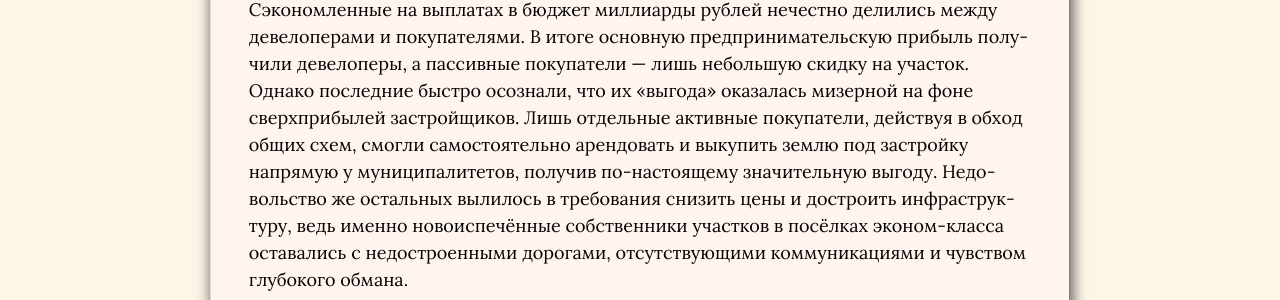
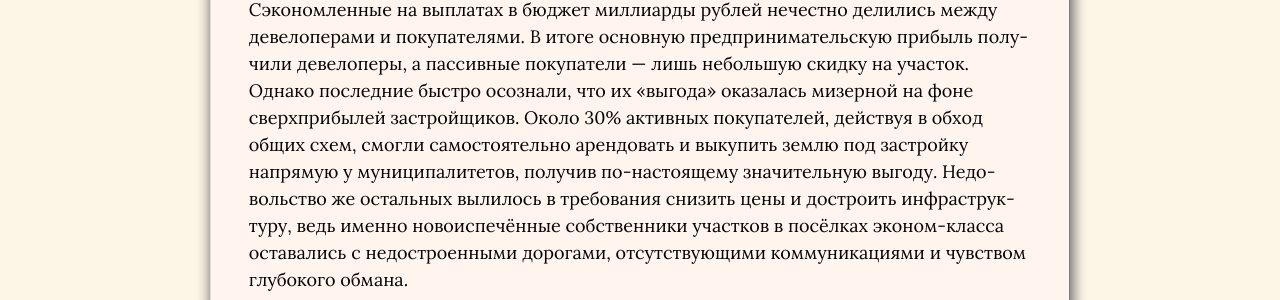
Before and after one commit to SergSi/land-use-art, a Jekyll site: the page built from _posts/2025-08-25-reforma.md, in a window 1280 px wide and 900 px high, scrolled down 11907 px. Shown: the part 262-562 px from the top of the window. Built offline with Jekyll 4.4.1, drawn with Linux system fonts in a browser that asks for light colours; some web fonts are replaced.

Commit message:
Update 2025-08-25-reforma.md

```diff
--- a/_posts/2025-08-25-reforma.md
+++ b/_posts/2025-08-25-reforma.md
@@ -157,7 +157,7 @@
 - *девелоперы*, получившие ключевой актив — землю — практически бесплатно, избежав как выкупа у государства, так и законных платежей за изменение ее целевого назначения;
 - *конечные покупатели*, ставшие невольными соучастниками схемы, получившие относительно низкие цены на «приватизированную» землю.
 
-Сэкономленные на выплатах в бюджет миллиарды рублей нечестно делились между девелоперами и покупателями. В итоге основную предпринимательскую прибыль получили девелоперы, а пассивные покупатели — лишь небольшую скидку на участок. Однако последние быстро осознали, что их «выгода» оказалась мизерной на фоне сверхприбылей застройщиков. Лишь отдельные активные покупатели, действуя в обход общих схем, смогли самостоятельно арендовать и выкупить землю под застройку напрямую у муниципалитетов, получив по-настоящему значительную выгоду. Недовольство же остальных вылилось в требования снизить цены и достроить инфраструктуру, ведь именно новоиспечённые собственники участков в посёлках эконом-класса оставались с недостроенными дорогами, отсутствующими коммуникациями и чувством глубокого обмана.
+Сэкономленные на выплатах в бюджет миллиарды рублей нечестно делились между девелоперами и покупателями. В итоге основную предпринимательскую прибыль получили девелоперы, а пассивные покупатели — лишь небольшую скидку на участок. Однако последние быстро осознали, что их «выгода» оказалась мизерной на фоне сверхприбылей застройщиков. Около 30% активных покупателей, действуя в обход общих схем, смогли самостоятельно арендовать и выкупить землю под застройку напрямую у муниципалитетов, получив по-настоящему значительную выгоду. Недовольство же остальных вылилось в требования снизить цены и достроить инфраструктуру, ведь именно новоиспечённые собственники участков в посёлках эконом-класса оставались с недостроенными дорогами, отсутствующими коммуникациями и чувством глубокого обмана.
 
 При этом итоговое качество жизни напрямую зависело от платежеспособности покупателей:
 
```
